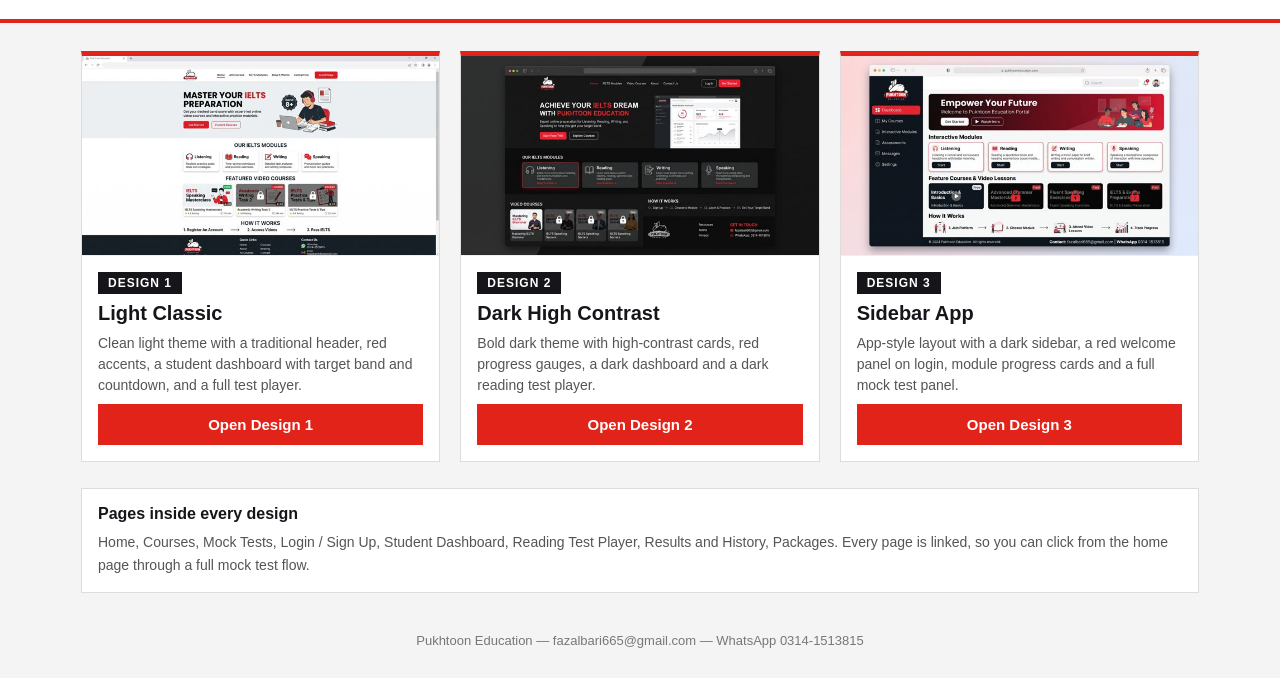
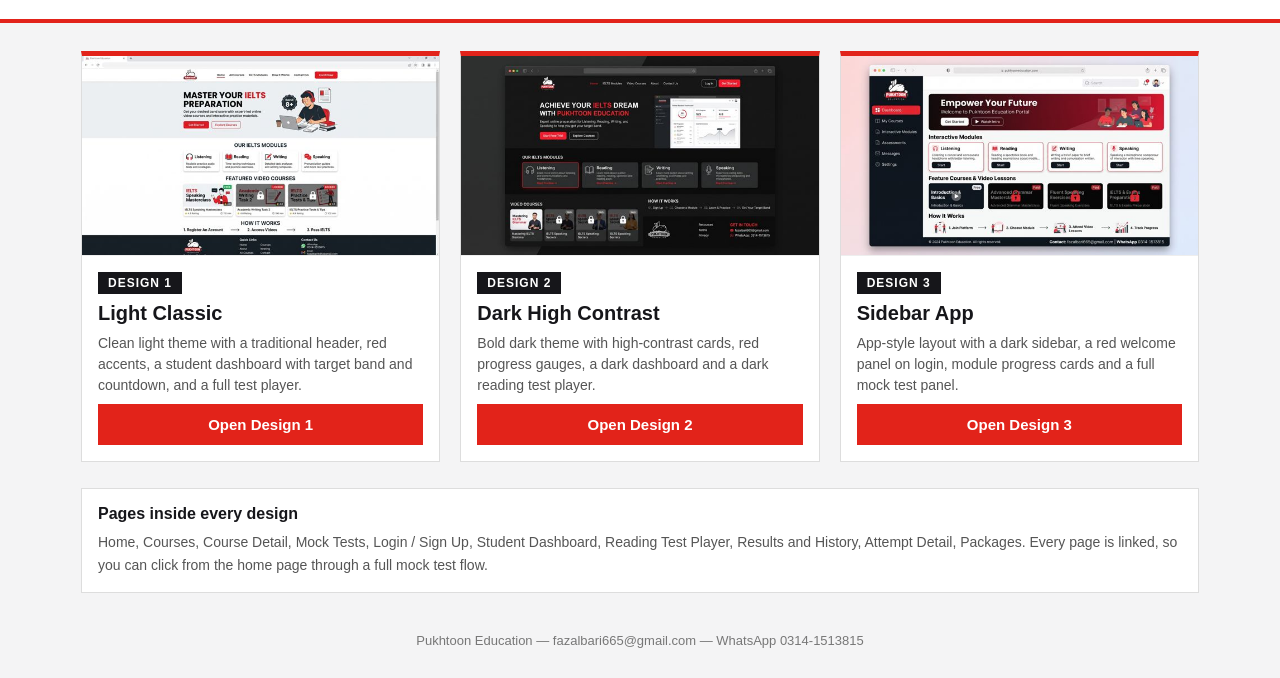
Before and after one commit to ladlabaloch512-blip/pukhtoon-education-designs, a plain HTML site: page index.html in a window 1280 px wide. Shown: the part 293-971 px from the top of the page. Drawn offline with Linux system fonts and the light colour scheme.

Commit message:
Rework designs: fuller pages, consistent header, animations, detail pages

```diff
--- a/index.html
+++ b/index.html
@@ -66,7 +66,7 @@
   </div>
   <div class="pages">
     <h3>Pages inside every design</h3>
-    <p>Home, Courses, Mock Tests, Login / Sign Up, Student Dashboard, Reading Test Player, Results and History, Packages. Every page is linked, so you can click from the home page through a full mock test flow.</p>
+    <p>Home, Courses, Course Detail, Mock Tests, Login / Sign Up, Student Dashboard, Reading Test Player, Results and History, Attempt Detail, Packages. Every page is linked, so you can click from the home page through a full mock test flow.</p>
   </div>
 </main>
 <footer>Pukhtoon Education — fazalbari665@gmail.com — WhatsApp 0314-1513815</footer>
```
